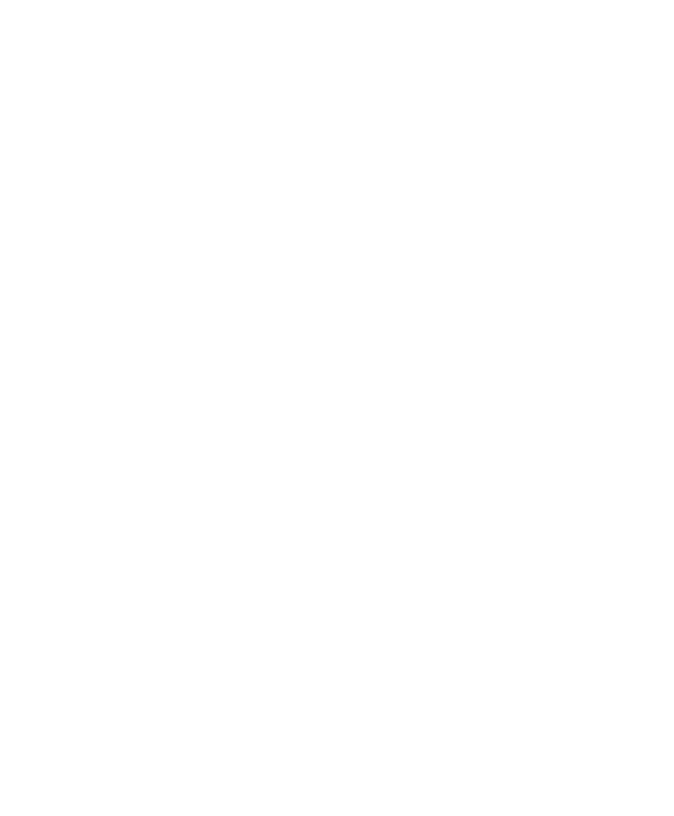
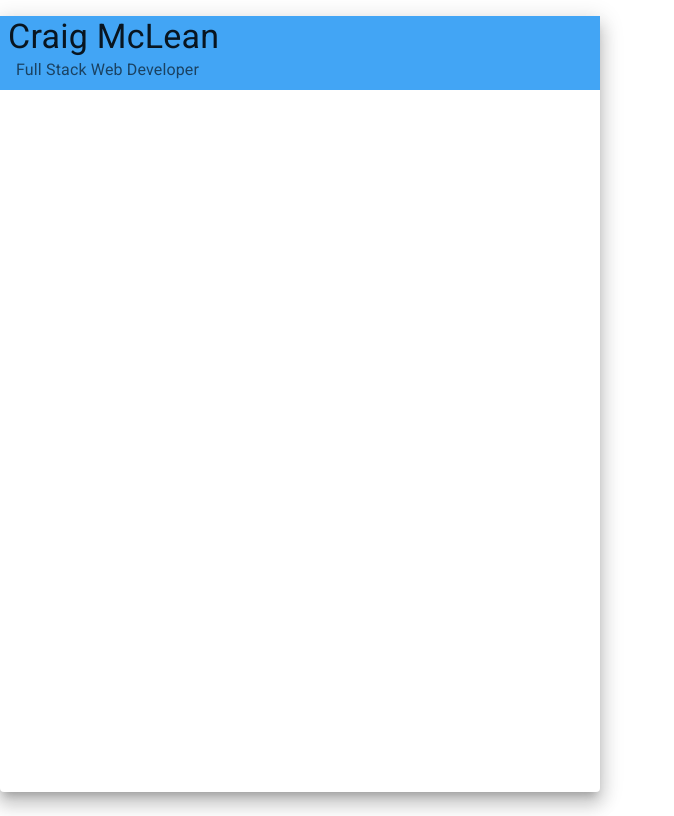
Before and after one commit to craigmclean39/cv-project-top, a React (Create React App) app: page / in a window 1280 px wide. Shown: the whole page, without its empty margins (0-674 px from the left). Built offline with nearby package versions, Linux system fonts and the light colour scheme.

Commit message:
Add ResumeOutput and ResumeHeader components
ResumeOutput is the component that will hold the final resume that will
eventually be outputted as a pdf.

ResumeHeader is the header component of the resume that displays the
users name and title.

```diff
--- a/src/App.js
+++ b/src/App.js
@@ -1,11 +1,21 @@
 import React from "react";
+import ResumeOutput from "./components/ResumeOutput";
 import "./styles/normalize.css";
+import Resume from "./cv/Resume";
+import ContactInformation from "./cv/ContactInformation";
 
 export default class App extends React.Component {
   constructor(props) {
     super(props);
 
-    this.state = {};
+    const contactInfo = new ContactInformation();
+    contactInfo._firstName = "Craig";
+    contactInfo._lastName = "McLean";
+    contactInfo._title = "Full Stack Web Developer";
+
+    this.state = {
+      contactInformation: contactInfo,
+    };
   }
   render() {
     return (
@@ -13,7 +23,9 @@
         style={{
           minHeight: "100vh",
         }}
-      ></div>
+      >
+        <ResumeOutput contactInformation={this.state.contactInformation} />
+      </div>
     );
   }
 }
--- /dev/null
+++ b/src/components/ResumeHeader.js
@@ -0,0 +1,36 @@
+import { Typography, Box } from "@mui/material";
+import React from "react";
+
+export default class ResumeHeader extends React.Component {
+  render() {
+    const { contactInformation } = this.props;
+
+    return (
+      <Box
+        sx={{
+          width: "100%",
+          bgcolor: "primary.light",
+          mt: 2,
+        }}
+      >
+        <Typography
+          sx={{
+            color: "text.primary",
+            pl: 1,
+          }}
+          variant="h4"
+          variantMapping="h2"
+        >{`${contactInformation._firstName} ${contactInformation._lastName}`}</Typography>
+        <Typography
+          sx={{
+            color: "text.secondary",
+            pb: 1,
+            pl: 2,
+          }}
+        >
+          {contactInformation._title}
+        </Typography>
+      </Box>
+    );
+  }
+}
--- /dev/null
+++ b/src/components/ResumeOutput.js
@@ -0,0 +1,22 @@
+import React from "react";
+import { Paper } from "@mui/material";
+import ResumeHeader from "./ResumeHeader";
+
+export default class ResumeOutput extends React.Component {
+  render() {
+    const { contactInformation } = this.props;
+
+    return (
+      <Paper
+        sx={{
+          width: "600px",
+          height: "776px",
+        }}
+        elevation={12}
+        classes
+      >
+        <ResumeHeader contactInformation={contactInformation} />
+      </Paper>
+    );
+  }
+}
--- a/src/cv/ContactInformation.js
+++ b/src/cv/ContactInformation.js
@@ -2,6 +2,7 @@
   constructor() {
     this._firstName = "";
     this._lastName = "";
+    this._title = "";
     this._phoneNumber = "";
     this._email = "";
     this._website = "";
```
